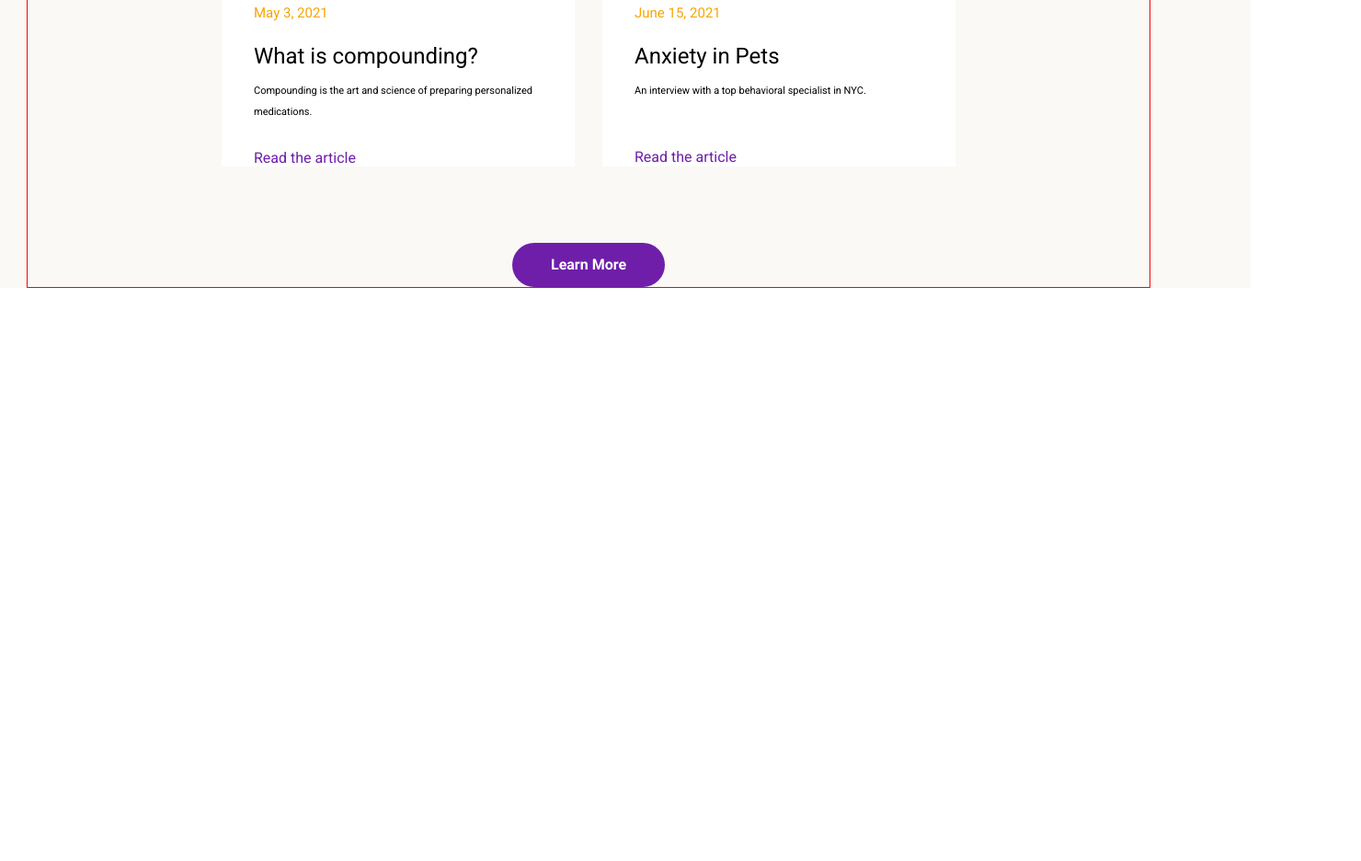
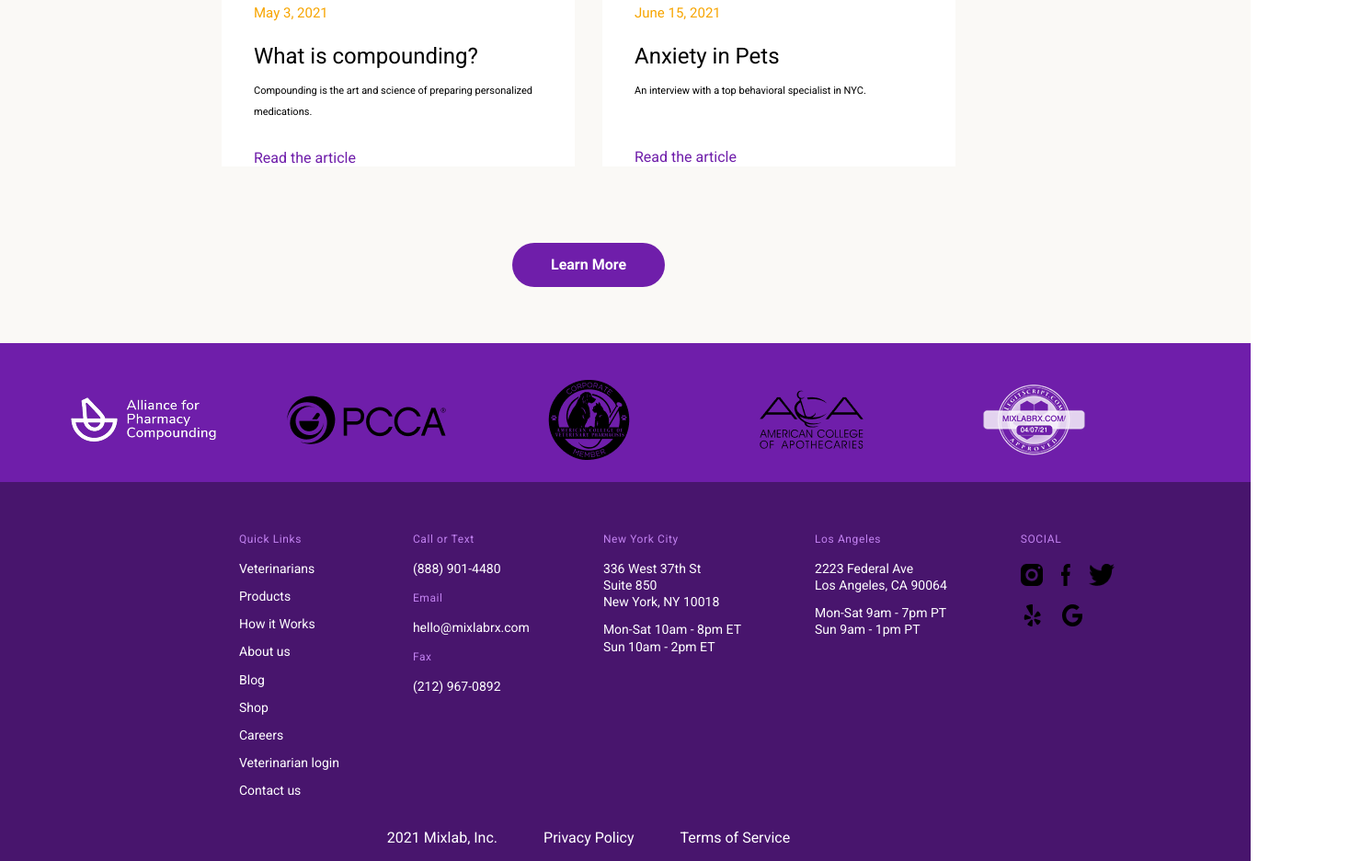
Before and after one commit to Sotodai/Mixlab, a plain HTML site: page index.html in a window 1280 px wide. Shown: the part 4014-4950 px from the top of the page at 92% size, 1480 px wide, since content can reach past the window. Before the commit the page ends 4327 px from the top, so only its background shows below. Drawn offline with Linux system fonts and the light colour scheme.

Commit message:
feat: add footer section

```diff
--- a/index.html
+++ b/index.html
@@ -215,13 +215,98 @@
                         <a href="" class="content__link">Read the article</a>
                     </div>
                 </div>
-                <button class="button__learn-more" style="margin: 0 auto; display: block;"><span>Learn More</span></button>
+                <button class="button__learn-more" style="margin: 60px auto; display: block;"><span>Learn More</span></button>
 
             </div>
         </section>
     </main>
     <footer>
-
+        <div class="footer__companies">
+            <img src="assets/company__logo/1.png" alt="">
+            <img src="assets/company__logo/2.png" alt="">
+            <img src="assets/company__logo/3.png" alt="">
+            <img src="assets/company__logo/4.png" alt="">
+            <img src="assets/company__logo/5.png" alt="">
+        </div>
+        <div class="footer__container">
+            <div class="quick__links">
+                <p class="paragraph">Quick Links</p>
+                <nav class="">
+                    <ul class="list">
+                        <li class="list__item">Veterinarians</li>
+                        <li class="list__item">Products    </li>
+                        <li class="list__item">How it Works</li>
+                        <li class="list__item">About us</li>
+                        <li class="list__item">Blog</li>
+                        <li class="list__item">Shop</li>
+                        <li class="list__item">Careers</li>
+                        <li class="list__item">Veterinarian login</li>
+                        <li class="list__item">Contact us</li>
+                    </ul>
+                </nav>
+            </div>
+            <div class="call-or-text">
+                <p class="paragraph">Call or Text</p>
+                <ul class="list">
+                    <li class="list__item">(888) 901-4480</li>
+                </ul>
+                <p class="paragraph">Email</p>
+                <ul class="list">
+                    <li class="list__item">hello@mixlabrx.com</li>
+                </ul>
+                <p class="paragraph">Fax</p>
+                <ul class="list">
+                    <li class="list__item">(212) 967-0892</li>
+                </ul>
+            </div>
+            <div class="new-york-city">
+                <p class="paragraph">New York City</p>
+                <ul class="list">
+                    <li class="list__item">
+                        336 West 37th St
+                        <br>
+                        Suite 850
+                        <br>
+                        New York, NY 10018
+                    </li>
+                    <li class="list__item">
+                        Mon-Sat 10am - 8pm ET
+                        <br>
+                        Sun 10am - 2pm ET
+                    </li>
+                </ul>
+            </div>
+            <div class="los-angeles">
+                <p class="paragraph">Los Angeles</p>
+                <ul class="list">
+                    <li class="list__item">
+                        2223 Federal Ave
+                        <br>
+                        Los Angeles, CA 90064
+                    </li>
+                    <li class="list__item">
+                        Mon-Sat 9am - 7pm PT
+                        <br>
+                        Sun 9am - 1pm PT
+                    </li>
+                </ul>
+            </div>
+            <div class="social">
+                <p class="paragraph">SOCIAL</p>
+                <div class="social__img">
+                    <img src="assets/footer/1.png" alt="">
+                    <img src="assets/footer/2.png" alt="">
+                    <img src="assets/footer/3.png" alt="">
+                    <img src="assets/footer/4.png" alt="">
+                    <img src="assets/footer/5.png" alt="">
+                </div>
+            </div>
+        </div>
+        <div class="footer__info">
+            <p>2021 Mixlab, Inc.</p>
+            <p>Privacy Policy</p>
+            <p>Terms of Service</p>
+        </div>
     </footer>
 </body>
 </html>
--- a/style.css
+++ b/style.css
@@ -421,10 +421,11 @@ hr{
 }
 /* #endregion */
 
+/* #region shop */
 .shop__container{
     width: 1220px;
     margin: 0 auto;
-    border: 1px solid red;
+    border: 1px solid transparent;
 }
 .shop__title{
     text-align: center;
@@ -489,3 +490,60 @@ hr{
     color: #6F1EAA;
     text-decoration: none;
 }
+/* #endregion */
+
+/* #region footer */
+footer{
+    background-color: #48156D;
+}
+.footer__container{
+    width: 1220px;
+    display: flex;
+    gap: 80px;
+    margin: 0 auto;
+    padding-top: 55px;
+    padding-left: 340px;
+}
+.footer__companies{
+    display: flex;
+    justify-content: center;
+    gap: 65px;
+    background-color: #6F1EAA;
+    padding: 40px 0px 24px 0px;
+}
+
+.paragraph{
+    color: #C282F0;
+    text-align: left;
+    margin: 0px;
+    font-weight: 400;
+    font-size: 12px;
+    line-height: 14px;
+    letter-spacing: 0.6px;
+}
+.list{
+    padding: 0;
+    margin-top: 18  px;
+}
+.list__item{
+    list-style: none;
+    margin-bottom: 12px;
+    font-size: 14px;
+    line-height: 18.2px;
+    color: #FFFFFF;
+}
+.social__img{
+    display: flex;
+    flex-wrap: wrap;
+    gap: 20px;
+    width: 130px;
+    margin-top: 20px;
+}
+
+.footer__info{
+    display: flex;
+    justify-content: center;
+    gap: 50px;
+    color: white;
+}
+/* #endregion */
```
Also changed, not shown: assets/company__logo/1.png (added), assets/company__logo/2.png (added), assets/company__logo/3.png (added), assets/company__logo/4.png (added), assets/company__logo/5.png (added), assets/footer/1.png (added), assets/footer/2.png (added), assets/footer/3.png (added), assets/footer/4.png (added), assets/footer/5.png (added).
